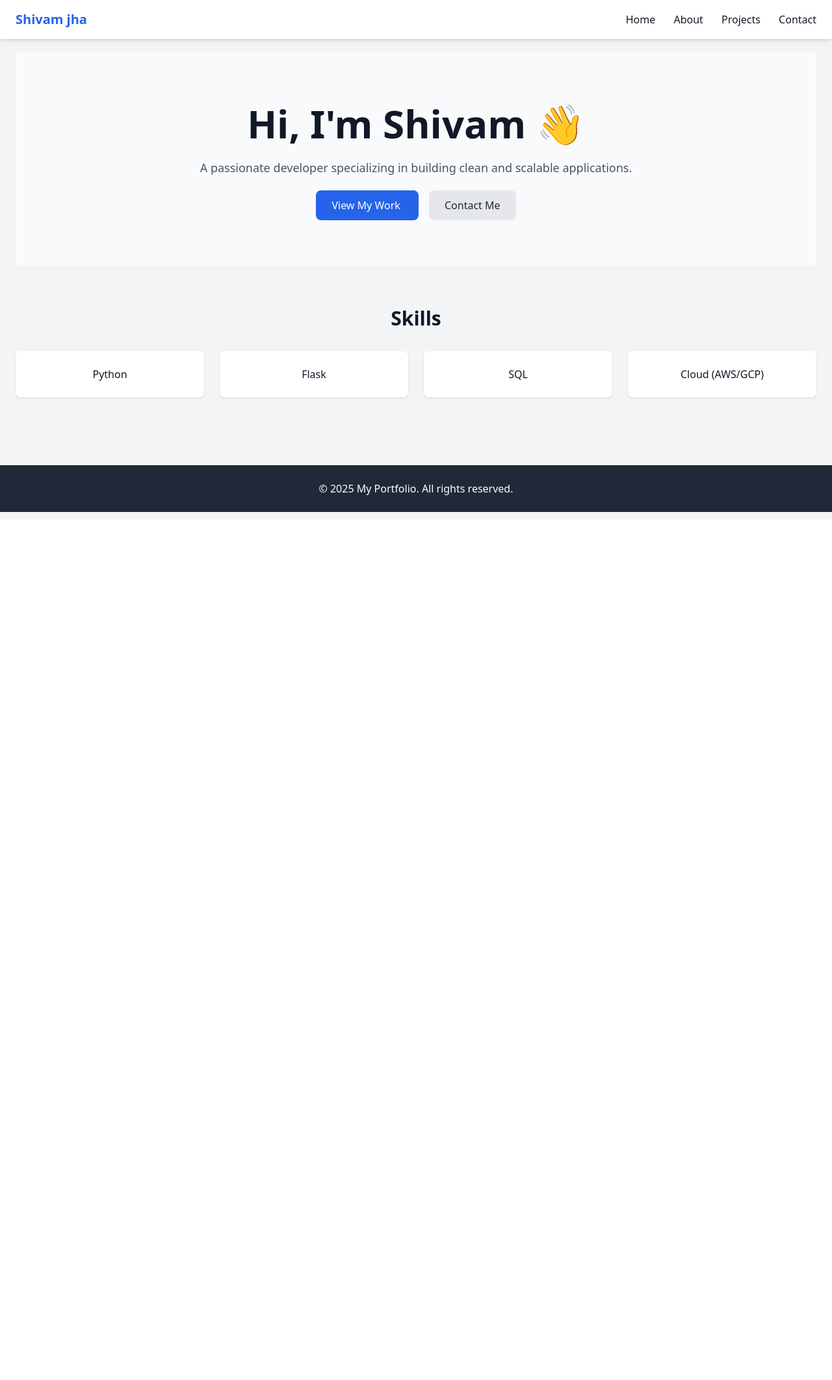
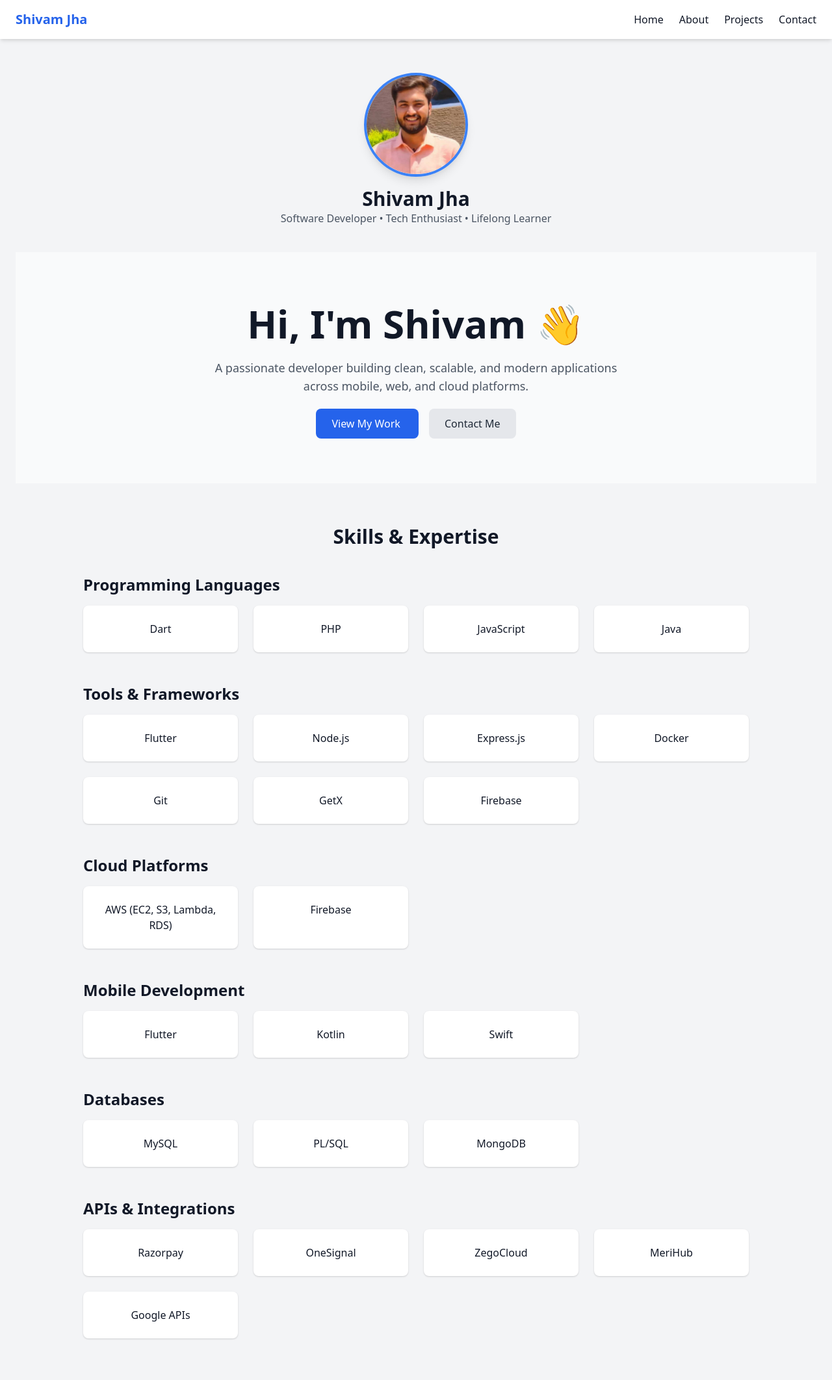
Before and after one commit to tripti882/flask-portfolio-end-to-end, a Flask app: page / in a window 1280 px wide. Shown: the whole page at 65% size. Before the commit the page ends 788 px from the top, so only its background shows below. Run offline with Flask 3, Linux system fonts and the light colour scheme.

Commit message:
image added

```diff
--- a/app/templates/base.html
+++ b/app/templates/base.html
@@ -12,8 +12,12 @@
     <!-- Navbar -->
     <nav class="bg-white shadow-md fixed w-full top-0 z-50">
         <div class="container mx-auto px-6 py-4 flex justify-between items-center">
-            <a href="/" class="text-xl font-bold text-blue-600">Shivam jha</a>
-            <div class="space-x-6">
+
+            <!-- Logo / Name -->
+            <a href="/" class="text-xl font-bold text-blue-600">Shivam Jha</a>
+
+            <!-- Links -->
+            <div class="flex items-center space-x-6">
                 <a href="/" class="hover:text-blue-600">Home</a>
                 <a href="/about" class="hover:text-blue-600">About</a>
                 <a href="/projects" class="hover:text-blue-600">Projects</a>
@@ -22,15 +26,20 @@
         </div>
     </nav>
 
+    <!-- Hero Section with Profile Image -->
+    <section class="pt-28 pb-10 text-center">
+        <img src="{{ url_for('static', filename='images/profileimage.jpg') }}"
+            alt="Profile photo of Shivam Jha"
+             class="w-40 h-40 mx-auto rounded-full border-4 border-blue-500 shadow-lg object-cover">
+        <h1 class="mt-4 text-3xl font-bold text-gray-900">Shivam Jha</h1>
+        <p class="text-gray-600">Software Developer • Tech Enthusiast • Lifelong Learner</p>
+    </section>
+
     <!-- Page Content -->
-    <main class="pt-20 container mx-auto px-6">
+    <main class="container mx-auto px-6">
         {% block content %}{% endblock %}
     </main>
 
     <!-- Footer -->
-    <footer class="bg-gray-800 text-white mt-10 py-6 text-center">
-        <p>&copy; 2025 My Portfolio. All rights reserved.</p>
-    </footer>
-
 </body>
 </html>
--- a/app/templates/index.html
+++ b/app/templates/index.html
@@ -9,7 +9,7 @@
         Hi, I'm Shivam 👋
     </h1>
     <p class="mt-6 text-lg text-gray-600 max-w-2xl mx-auto">
-        A passionate developer specializing in building clean and scalable applications.
+        A passionate developer building clean, scalable, and modern applications across mobile, web, and cloud platforms.
     </p>
     <div class="mt-8">
         <a href="/projects" class="bg-blue-600 text-white px-6 py-3 rounded-lg hover:bg-blue-700 transition">
@@ -21,14 +21,74 @@
     </div>
 </section>
 
-<!-- Skills Preview -->
-<section class="py-16">
-    <h2 class="text-3xl font-bold text-center">Skills</h2>
-    <div class="grid grid-cols-2 md:grid-cols-4 gap-6 mt-8 text-center">
-        <div class="p-6 bg-white shadow rounded-lg">Python</div>
-        <div class="p-6 bg-white shadow rounded-lg">Flask</div>
-        <div class="p-6 bg-white shadow rounded-lg">SQL</div>
-        <div class="p-6 bg-white shadow rounded-lg">Cloud (AWS/GCP)</div>
+<!-- Skills Section -->
+<section class="py-16 bg-gray-100">
+    <h2 class="text-3xl font-bold text-center mb-10">Skills & Expertise</h2>
+
+    <!-- Programming Languages -->
+    <div class="max-w-5xl mx-auto mb-12">
+        <h3 class="text-2xl font-semibold mb-4">Programming Languages</h3>
+        <div class="grid grid-cols-2 md:grid-cols-4 gap-6 text-center">
+            <div class="p-6 bg-white shadow rounded-lg">Dart</div>
+            <div class="p-6 bg-white shadow rounded-lg">PHP</div>
+            <div class="p-6 bg-white shadow rounded-lg">JavaScript</div>
+            <div class="p-6 bg-white shadow rounded-lg">Java</div>
+        </div>
+    </div>
+
+    <!-- Tools & Frameworks -->
+    <div class="max-w-5xl mx-auto mb-12">
+        <h3 class="text-2xl font-semibold mb-4">Tools & Frameworks</h3>
+        <div class="grid grid-cols-2 md:grid-cols-4 gap-6 text-center">
+            <div class="p-6 bg-white shadow rounded-lg">Flutter</div>
+            <div class="p-6 bg-white shadow rounded-lg">Node.js</div>
+            <div class="p-6 bg-white shadow rounded-lg">Express.js</div>
+            <div class="p-6 bg-white shadow rounded-lg">Docker</div>
+            <div class="p-6 bg-white shadow rounded-lg">Git</div>
+            <div class="p-6 bg-white shadow rounded-lg">GetX</div>
+            <div class="p-6 bg-white shadow rounded-lg">Firebase</div>
+        </div>
+    </div>
+
+    <!-- Cloud Platforms -->
+    <div class="max-w-5xl mx-auto mb-12">
+        <h3 class="text-2xl font-semibold mb-4">Cloud Platforms</h3>
+        <div class="grid grid-cols-2 md:grid-cols-4 gap-6 text-center">
+            <div class="p-6 bg-white shadow rounded-lg">AWS (EC2, S3, Lambda, RDS)</div>
+            <div class="p-6 bg-white shadow rounded-lg">Firebase</div>
+        </div>
+    </div>
+
+    <!-- Mobile Development -->
+    <div class="max-w-5xl mx-auto mb-12">
+        <h3 class="text-2xl font-semibold mb-4">Mobile Development</h3>
+        <div class="grid grid-cols-2 md:grid-cols-4 gap-6 text-center">
+            <div class="p-6 bg-white shadow rounded-lg">Flutter</div>
+            <div class="p-6 bg-white shadow rounded-lg">Kotlin</div>
+            <div class="p-6 bg-white shadow rounded-lg">Swift</div>
+        </div>
+    </div>
+
+    <!-- Databases -->
+    <div class="max-w-5xl mx-auto mb-12">
+        <h3 class="text-2xl font-semibold mb-4">Databases</h3>
+        <div class="grid grid-cols-2 md:grid-cols-4 gap-6 text-center">
+            <div class="p-6 bg-white shadow rounded-lg">MySQL</div>
+            <div class="p-6 bg-white shadow rounded-lg">PL/SQL</div>
+            <div class="p-6 bg-white shadow rounded-lg">MongoDB</div>
+        </div>
+    </div>
+
+    <!-- APIs & Integrations -->
+    <div class="max-w-5xl mx-auto">
+        <h3 class="text-2xl font-semibold mb-4">APIs & Integrations</h3>
+        <div class="grid grid-cols-2 md:grid-cols-4 gap-6 text-center">
+            <div class="p-6 bg-white shadow rounded-lg">Razorpay</div>
+            <div class="p-6 bg-white shadow rounded-lg">OneSignal</div>
+            <div class="p-6 bg-white shadow rounded-lg">ZegoCloud</div>
+            <div class="p-6 bg-white shadow rounded-lg">MeriHub</div>
+            <div class="p-6 bg-white shadow rounded-lg">Google APIs</div>
+        </div>
     </div>
 </section>
 
```
Also changed, not shown: data/projects.json (+26 -2 lines), app/static/images/profileimage.jpg (added).
